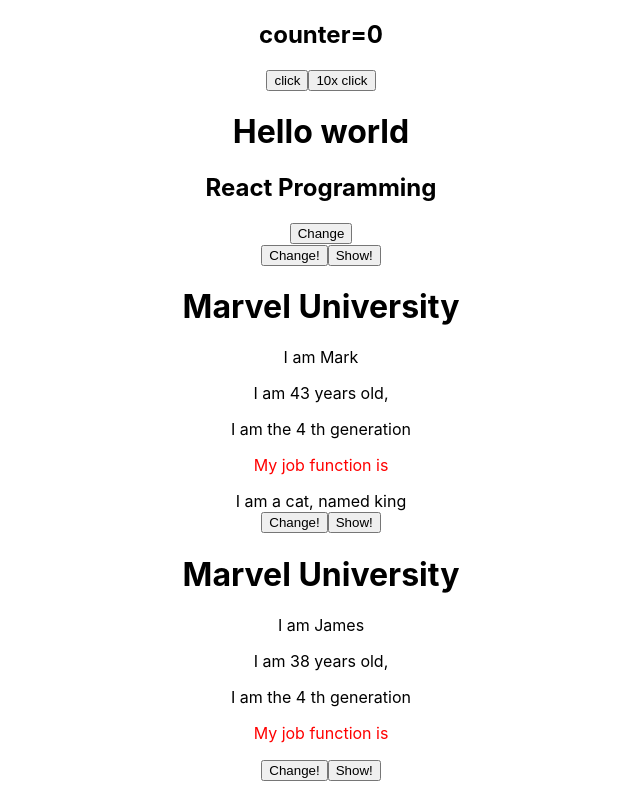
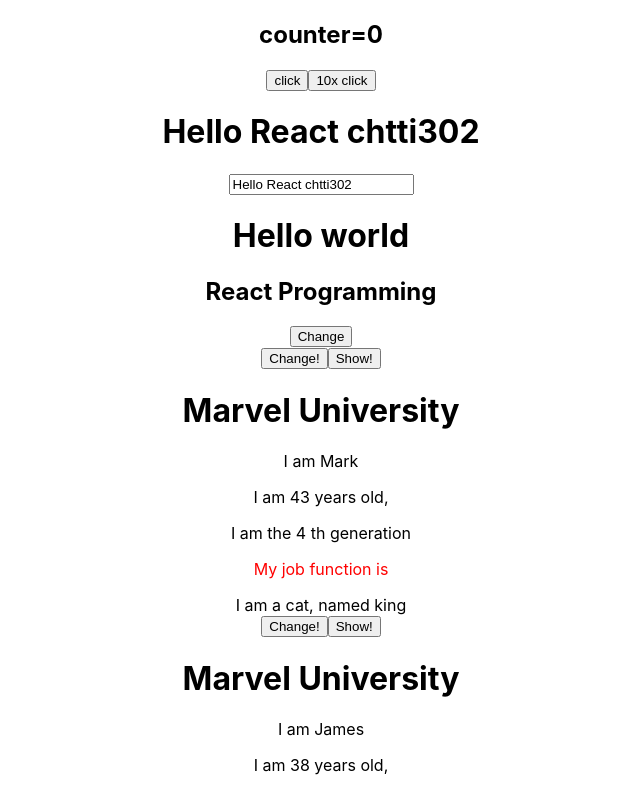
Before and after one commit to kc14017/cht_react_0810, a React (Create React App) app in the folder lab3_react_start/: page / in a window 1280 px wide. Shown: the top 793 px of the page, without its empty margins (319-959 px from the left). Built offline with nearby package versions, Linux system fonts and the light colour scheme.

Commit message:
commit 1553

```diff
--- a/lab3_react_start/src/App.js
+++ b/lab3_react_start/src/App.js
@@ -6,8 +6,12 @@
 import Person from './components/Person';
 import Pet from './components/Pet';
 import Counter from './components/Counter';
+import Banner from './components/Banner';
 
 class App extends Component {
+  titleChangeListener = e => {
+    this.setState({ title: e.target.value })
+  }
   state = {
     persons: [
       { name: "Mark", age: 43 },
@@ -16,8 +20,8 @@
       { name: "Mary", age: 28 },
       { name: "abby", age: 34 },
       { name: "Kevin", age: 50 }
-
-    ]
+    ],
+    title: "Hello React chtti302"
   }
   changeNameHandler = (leaderName) => {
     console.log("change button clicked")
@@ -32,16 +36,21 @@
       ]
     })
   }
-
   render() {
     return (
       <div className="App">
         <Counter step="2" />
+        <h1>{this.state.title}</h1>
+        <Banner clickCallback={this.titleChangeListener}
+        name={this.state.title} />
         <Dashboard1 />
         <Dashboard2 />
-        <button onClick={this.changeNameHandler.bind(this, "One Punch Man")}>Change</button>
+        {
+          // <button onClick={this.changeNameHandler.bind(this, "One Punch Man")}>Change</button>
+        }
+        <button onClick={() => this.changeNameHandler("one Punch Man")}>Change</button>
         <Person
-          clickCallback={this.changeNameHandler.bind(this,"Peter Pan")}
+          clickCallback={this.changeNameHandler.bind(this, "Peter Pan")}
           name={this.state.persons[0].name}
           age={this.state.persons[0].age} />
         <Pet name="king" species="cat" />
--- /dev/null
+++ b/lab3_react_start/src/components/Banner.js
@@ -0,0 +1,11 @@
+import React from 'react'
+
+const Banner = props => {
+    return (
+        <div>
+            <input type="text" onChange={props.clickCallback} value={props.name} />
+        </div>
+    )
+}
+
+export default Banner
```
